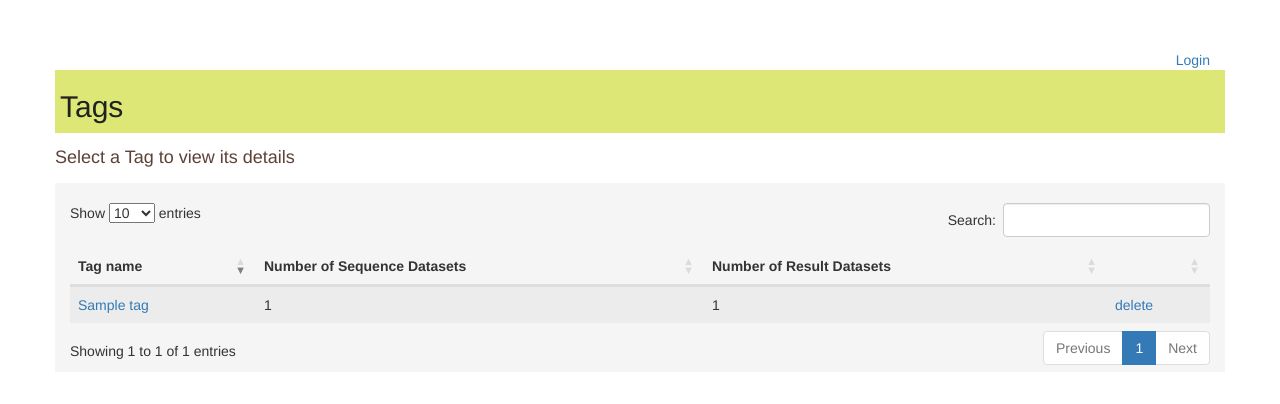
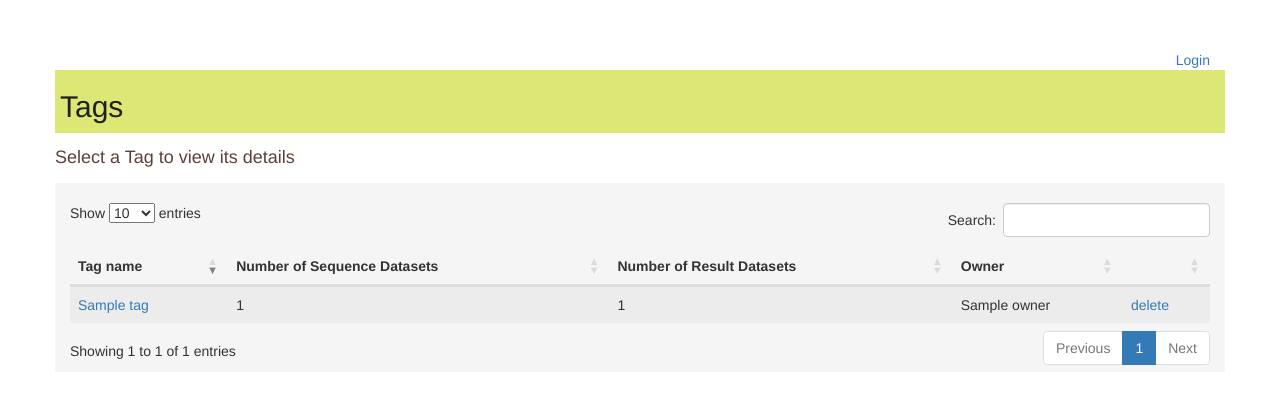
Before and after one commit to molonc/tantalus, a Django app: template tantalus/templates/tantalus/tag_list.html in a window 1280 px wide. Shown: the part 52-456 px from the top of the page. Run offline with Django 3.2, Linux system fonts and the light colour scheme; the template is opened without the code that fills it: most values are stand-ins (such as "Sample title", 1, 10 or a date in 2020); some libraries are stand-ins or nearby versions.

Commit message:
owner added to tags list

```diff
--- a/tantalus/templates/tantalus/datatable/tag_list.html
+++ b/tantalus/templates/tantalus/datatable/tag_list.html
@@ -5,6 +5,7 @@
                 <th>Tag name</th>
                 <th>Number of Sequence Datasets</th>
                 <th>Number of Result Datasets</th>
+                <th>Owner</th>
                 <th></th>
             </tr>
         </thead>
@@ -15,6 +16,11 @@
                     <td><a href="{% url 'tag-detail' tag.id %}">{{tag.name}}</a></td>
                     <td>{{tag.count_sequence_datasets}}</td>
                     <td> {{tag.count_result_datasets}}
+                    {% if tag.owner %}
+                        <td>{{tag.owner}}</td>
+                    {% else %}
+                        <td>None</td>
+                    {% endif %}
                     <td>
                     <a href="{% url 'tag-delete' pk=tag.id %}"><i class="icon-remove-sign" style="color:red"></i> delete</a>
                     </td>
```
